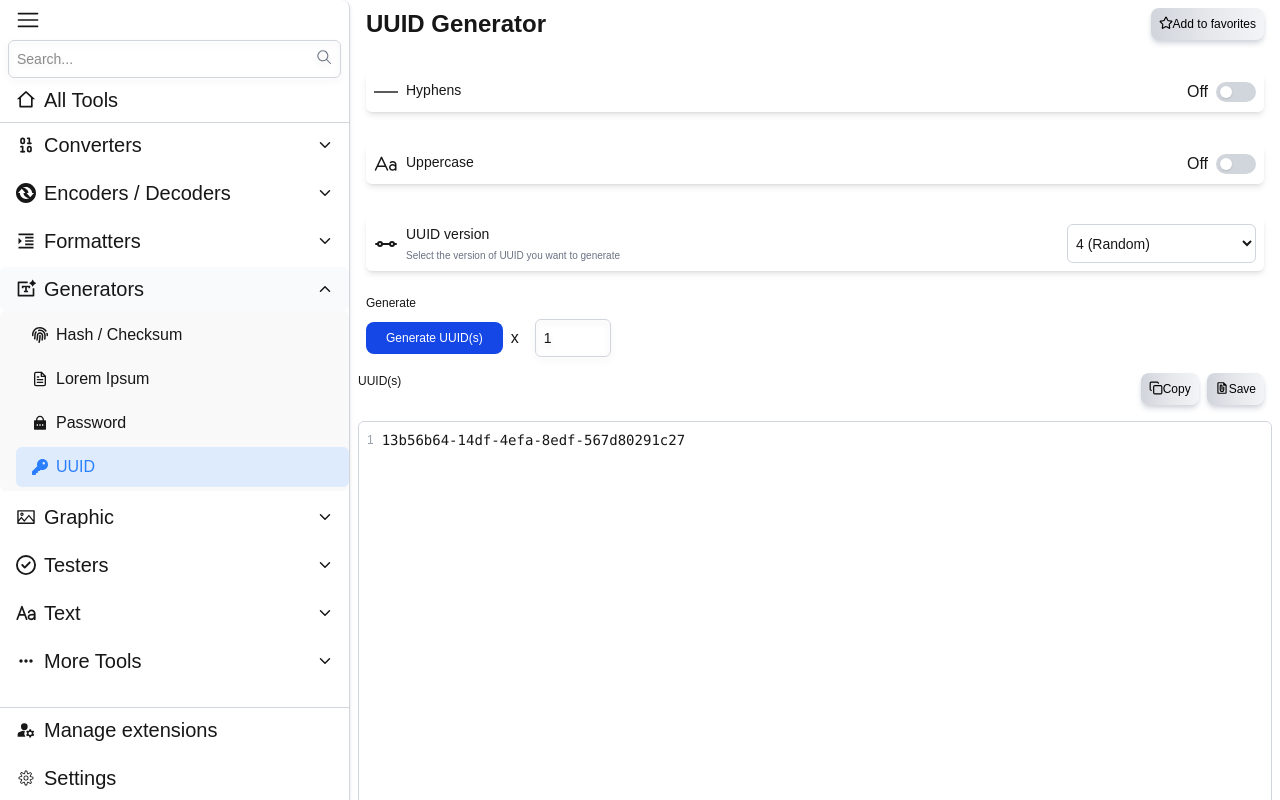
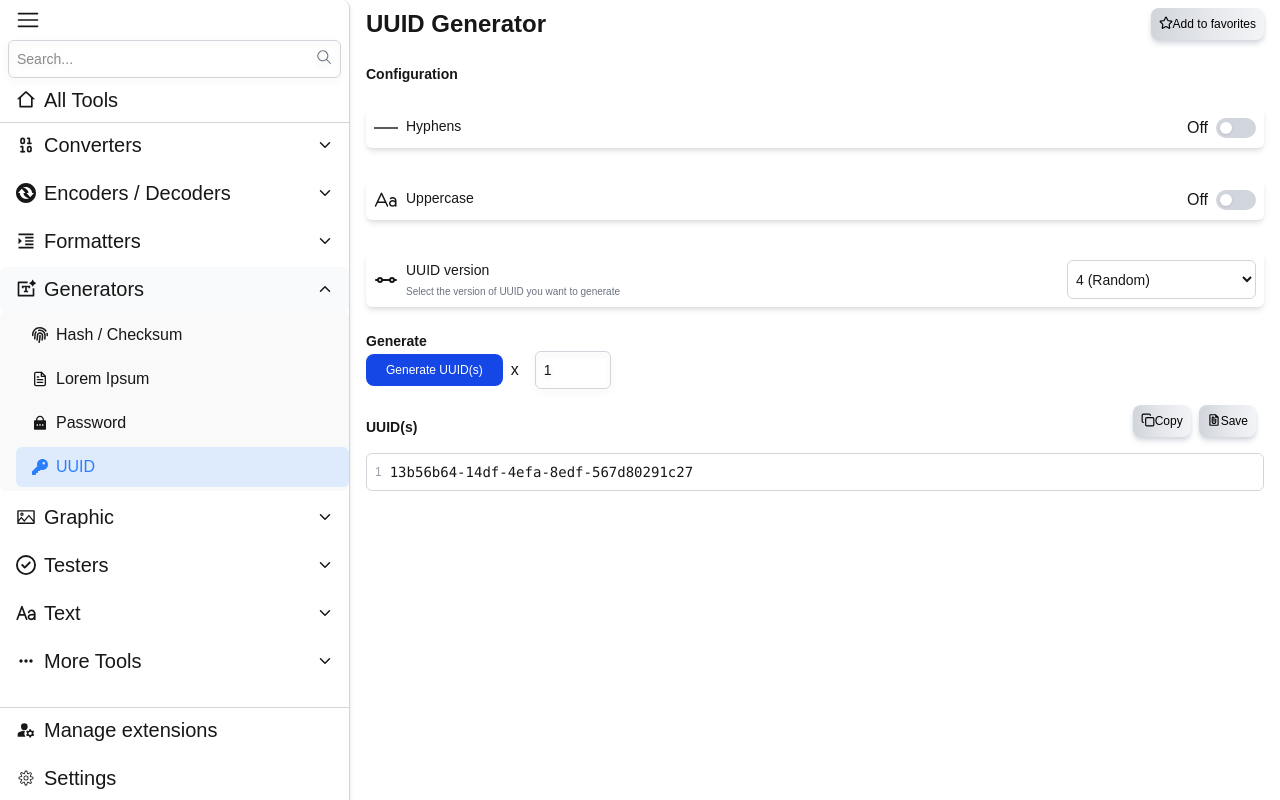
Before and after one commit to Kanghocit/Devtoys, a Next.js app: page /uuid in a window 1280 px wide. Built offline with nearby package versions, Linux system fonts and the light colour scheme.

Commit message:
fix(ui): uuid

```diff
--- a/src/app/(generators)/uuid/page.tsx
+++ b/src/app/(generators)/uuid/page.tsx
@@ -1,16 +1,20 @@
 "use client";
+
 import Header from "@/common/Header";
 import Button from "@/components/button";
 import CustomCard from "@/components/card/CustomCard";
 import Input from "@/components/input";
 import Switch from "@/components/switch";
 import Textarea from "@/components/textarea";
+
 import React, { useCallback, useEffect, useState } from "react";
+
 import { LuCopy } from "react-icons/lu";
 import { MdFilePresent } from "react-icons/md";
 import { PiTextAa } from "react-icons/pi";
 import { TbCircuitSwitchClosed } from "react-icons/tb";
 import { TfiLayoutLineSolid } from "react-icons/tfi";
+
 import { v1, v4, v7 } from "uuid";
 
 const Uuid = () => {
@@ -96,13 +100,20 @@ const Uuid = () => {
       setError("Failed to save file");
     }
   };
+
   useEffect(() => {
     generateUUID();
   }, [generateUUID]);
 
   return (
-    <div className="flex flex-col gap-4 mx-2">
+    <div className="flex flex-col gap-4 mx-2" suppressHydrationWarning>
+
       <Header title="UUID Generator" />
+
+      <div className="flex justify-between ms-2">
+        <p className="text-sm font-semibold">Configuration</p>
+      </div>
+
       <CustomCard title="Hyphens" icon={<TfiLayoutLineSolid />}>
         <Switch
           valueFalse="Off"
@@ -138,8 +149,10 @@ const Uuid = () => {
       </CustomCard>
 
       <div className="flex flex-col mx-2">
-        <p className="text-xs">Generate</p>
-        <div className="flex items-center mt-2">
+        <div className="flex justify-between ">
+          <p className="text-sm font-semibold">Generate</p>
+        </div>
+        <div className="flex items-center">
           <Button
             variant="primary"
             className="px-5 py-2 hover:bg-blue-600"
@@ -163,8 +176,10 @@ const Uuid = () => {
         </div>
       </div>
 
-      <div className="flex justify-between gap-2">
-        <p className="text-xs">UUID(s)</p>
+      <div className="flex justify-between gap-2 mx-2">
+        <div className="flex justify-center items-end">
+          <p className="text-sm font-semibold">UUID(s)</p>
+        </div>
         <div className="flex gap-2">
           <Button icon={<LuCopy />} onClick={handleCopy}>
             Copy
@@ -172,7 +187,6 @@ const Uuid = () => {
           <Button icon={<MdFilePresent />} onClick={handleSaveToFile}>
             Save
           </Button>
-
           <Input
             id="uuid-input"
             type="file"
@@ -184,7 +198,7 @@ const Uuid = () => {
 
       {error && <p className="text-red-500 text-sm">{error}</p>}
 
-      <div className="min-h-[calc(70vh-140px)] border-1 border-gray-300 rounded-md">
+      <div className="border-1 border-gray-300 rounded-md mx-2">
         <Textarea
           hasBorder={false}
           value={uuids.join("\n")}
```
